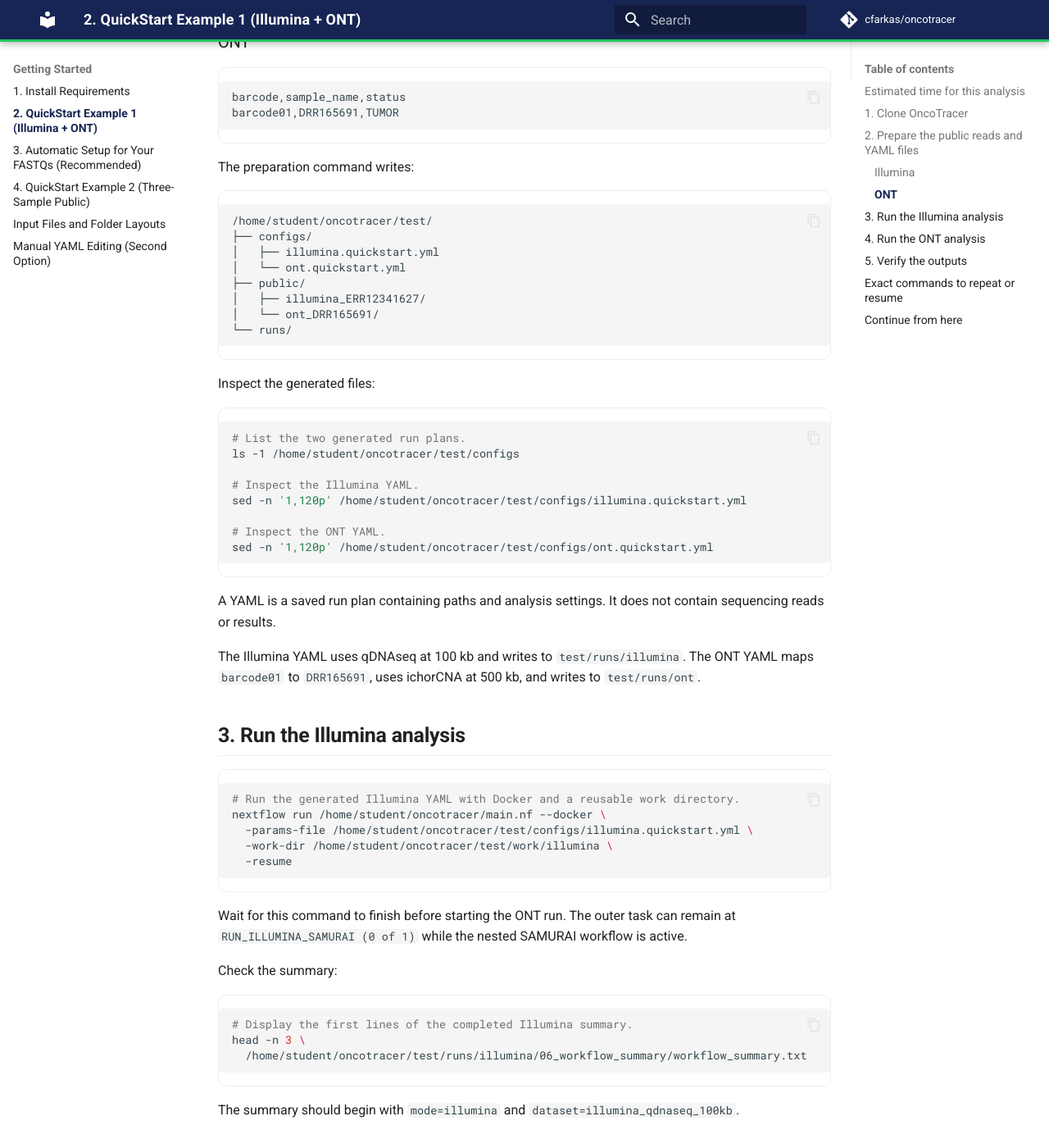
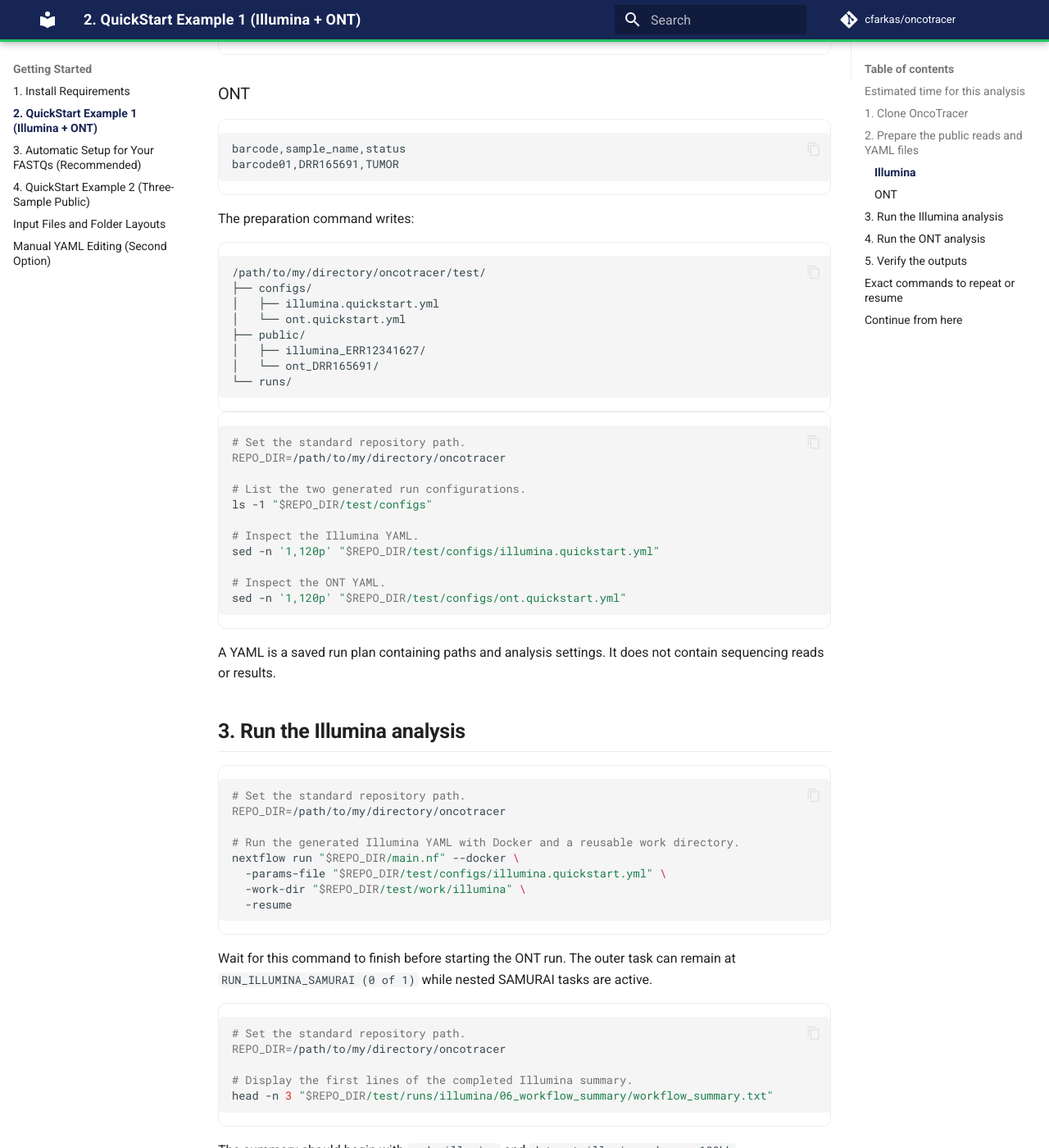
Before and after one commit to cfarkas/oncotracer, an MkDocs documentation site: the page built from docs/quick_start.md, in a window 1280 px wide and 1400 px high, scrolled down 1887 px. Shown: the whole window at 82% size. Built offline with MkDocs 1.6.1 and Material for MkDocs 9.7.7, drawn with Linux system fonts in a browser that asks for light colours; comment, search, counter and statistics services are not loaded; some of the changed text lies outside the part shown.

Commit message:
Docs: standardize QuickStart paths

````diff
--- a/docs/quick_start.md
+++ b/docs/quick_start.md
@@ -2,11 +2,11 @@
 
 # QuickStart Example 1: one Illumina and one ONT sample
 
-This tutorial verifies a new OncoTracer installation with one public Illumina sample and one public Oxford Nanopore Technologies (ONT) sample. It downloads about **225 MB** of compressed reads, generates two YAML files, runs both workflows, and verifies the main outputs.
+This tutorial downloads about **225 MB** of public reads, creates one Illumina YAML and one ONT YAML, runs both workflows, and verifies the main outputs.
 
-The commands below use Docker. On an HPC system configured with Singularity or Apptainer, replace `--docker` with `--singularity`. See [Installation](installation.md) for both options and the maintained [Docker image](https://hub.docker.com/r/carlosfarkas/oncotracer).
+The commands use Docker. On an HPC system configured with Singularity or Apptainer, replace `--docker` with `--singularity`. See [Installation](installation.md) and the maintained [Docker image](https://hub.docker.com/r/carlosfarkas/oncotracer).
 
-[![Six-step OncoTracer QuickStart flow: clone the repository, prepare the reads and two run plans, understand the YAML files, run Illumina, run ONT, and confirm and open the CNA results.](assets/tutorial/quickstart_flow.svg)](assets/tutorial/quickstart_flow.svg)
+[![Six-step OncoTracer QuickStart flow](assets/tutorial/quickstart_flow.svg)](assets/tutorial/quickstart_flow.svg)
 
 ## Estimated time for this analysis
 
@@ -14,30 +14,36 @@ The example reads are small, but an uncached first analysis also downloads hg38
 
 ## 1. Clone OncoTracer
 
-This tutorial uses `/home/student/oncotracer` as an example path. Replace it when your clone is elsewhere.
+Use `/path/to/my/directory/oncotracer` as the repository path throughout this tutorial.
 
 ```bash
-# Clone OncoTracer into the example directory.
-git clone https://github.com/cfarkas/oncotracer.git /home/student/oncotracer
+# Set the standard repository path.
+REPO_DIR=/path/to/my/directory/oncotracer
 
-# Enter the repository and confirm the current path.
-cd /home/student/oncotracer
+# Clone OncoTracer into that directory.
+git clone https://github.com/cfarkas/oncotracer.git "$REPO_DIR"
+
+# Enter the repository and confirm the path.
+cd "$REPO_DIR"
 pwd
 ```
 
-Skip the `git clone` command when the repository already exists.
+Skip the clone command when the repository already exists.
 
 ## 2. Prepare the public reads and YAML files
 
 ```bash
+# Set the standard repository path.
+REPO_DIR=/path/to/my/directory/oncotracer
+
 # Download and validate the public Illumina and ONT reads, then create both YAML files.
-nextflow run /home/student/oncotracer/main.nf --make_test \
-  --test_root /home/student/oncotracer/test
+nextflow run "$REPO_DIR/main.nf" --make_test \
+  --test_root "$REPO_DIR/test"
 ```
 
-This preparation step checks file size, MD5, and gzip integrity. It does not align reads or call CNAs.
+This step checks file size, MD5, and gzip integrity. It does not align reads or call CNAs.
 
-The public examples correspond to these sample mappings:
+The public examples use these sample mappings.
 
 ### Illumina
 
@@ -56,7 +62,7 @@ barcode01,DRR165691,TUMOR
 The preparation command writes:
 
 ```text
-/home/student/oncotracer/test/
+/path/to/my/directory/oncotracer/test/
 ├── configs/
 │   ├── illumina.quickstart.yml
 │   └── ont.quickstart.yml
@@ -66,41 +72,43 @@ The preparation command writes:
 └── runs/
 ```
 
-Inspect the generated files:
+```bash
+# Set the standard repository path.
+REPO_DIR=/path/to/my/directory/oncotracer
 
-```bash
-# List the two generated run plans.
-ls -1 /home/student/oncotracer/test/configs
+# List the two generated run configurations.
+ls -1 "$REPO_DIR/test/configs"
 
 # Inspect the Illumina YAML.
-sed -n '1,120p' /home/student/oncotracer/test/configs/illumina.quickstart.yml
+sed -n '1,120p' "$REPO_DIR/test/configs/illumina.quickstart.yml"
 
 # Inspect the ONT YAML.
-sed -n '1,120p' /home/student/oncotracer/test/configs/ont.quickstart.yml
+sed -n '1,120p' "$REPO_DIR/test/configs/ont.quickstart.yml"
 ```
 
 A YAML is a saved run plan containing paths and analysis settings. It does not contain sequencing reads or results.
 
-The Illumina YAML uses qDNAseq at 100 kb and writes to `test/runs/illumina`. The ONT YAML maps `barcode01` to `DRR165691`, uses ichorCNA at 500 kb, and writes to `test/runs/ont`.
-
 ## 3. Run the Illumina analysis
 
 ```bash
+# Set the standard repository path.
+REPO_DIR=/path/to/my/directory/oncotracer
+
 # Run the generated Illumina YAML with Docker and a reusable work directory.
-nextflow run /home/student/oncotracer/main.nf --docker \
-  -params-file /home/student/oncotracer/test/configs/illumina.quickstart.yml \
-  -work-dir /home/student/oncotracer/test/work/illumina \
+nextflow run "$REPO_DIR/main.nf" --docker \
+  -params-file "$REPO_DIR/test/configs/illumina.quickstart.yml" \
+  -work-dir "$REPO_DIR/test/work/illumina" \
   -resume
 ```
 
-Wait for this command to finish before starting the ONT run. The outer task can remain at `RUN_ILLUMINA_SAMURAI (0 of 1)` while the nested SAMURAI workflow is active.
-
-Check the summary:
+Wait for this command to finish before starting the ONT run. The outer task can remain at `RUN_ILLUMINA_SAMURAI (0 of 1)` while nested SAMURAI tasks are active.
 
 ```bash
+# Set the standard repository path.
+REPO_DIR=/path/to/my/directory/oncotracer
+
 # Display the first lines of the completed Illumina summary.
-head -n 3 \
-  /home/student/oncotracer/test/runs/illumina/06_workflow_summary/workflow_summary.txt
+head -n 3 "$REPO_DIR/test/runs/illumina/06_workflow_summary/workflow_summary.txt"
 ```
 
 The summary should begin with `mode=illumina` and `dataset=illumina_qdnaseq_100kb`.
@@ -108,19 +116,22 @@ The summary should begin with `mode=illumina` and `dataset=illumina_qdnaseq_100k
 ## 4. Run the ONT analysis
 
 ```bash
+# Set the standard repository path.
+REPO_DIR=/path/to/my/directory/oncotracer
+
 # Run the generated ONT YAML after the Illumina run finishes.
-nextflow run /home/student/oncotracer/main.nf --docker \
-  -params-file /home/student/oncotracer/test/configs/ont.quickstart.yml \
-  -work-dir /home/student/oncotracer/test/work/ont \
+nextflow run "$REPO_DIR/main.nf" --docker \
+  -params-file "$REPO_DIR/test/configs/ont.quickstart.yml" \
+  -work-dir "$REPO_DIR/test/work/ont" \
   -resume
 ```
 
-Check the ONT summary:
+```bash
+# Set the standard repository path.
+REPO_DIR=/path/to/my/directory/oncotracer
 
-```bash
 # Display the first lines of the completed ONT summary.
-head -n 3 \
-  /home/student/oncotracer/test/runs/ont/06_workflow_summary/workflow_summary.txt
+head -n 3 "$REPO_DIR/test/runs/ont/06_workflow_summary/workflow_summary.txt"
 ```
 
 The summary should begin with `mode=ont` and `dataset=ONT_ichorcna_500kb`.
@@ -128,9 +139,12 @@ The summary should begin with `mode=ont` and `dataset=ONT_ichorcna_500kb`.
 ## 5. Verify the outputs
 
 ```bash
+# Set the standard repository path.
+REPO_DIR=/path/to/my/directory/oncotracer
+
 # Verify the required summary, CNA table, and plot files from both runs.
-python3 /home/student/oncotracer/examples/quickstart/verify_outputs.py \
-  --test-root /home/student/oncotracer/test
+python3 "$REPO_DIR/examples/quickstart/verify_outputs.py" \
+  --test-root "$REPO_DIR/test"
 ```
 
 A successful check ends with:
@@ -142,13 +156,13 @@ SUCCESS: both QuickStart workflows completed and required outputs were found.
 Important result folders are:
 
 ```text
-/home/student/oncotracer/test/runs/illumina/
+/path/to/my/directory/oncotracer/test/runs/illumina/
 ├── 01_samurai_illumina/
 ├── 03_cna_codification/
 ├── 04_cna_custom_plots/
 └── 06_workflow_summary/
 
-/home/student/oncotracer/test/runs/ont/
+/path/to/my/directory/oncotracer/test/runs/ont/
 ├── 01_samurai_ont/
 ├── 03_cna_codification/
 ├── 04_cna_custom_plots/
@@ -160,25 +174,29 @@ These public outputs are also shown in the [Results Gallery](gallery.md).
 ## Exact commands to repeat or resume
 
 ```bash
+# Set the standard repository path and enter it.
+REPO_DIR=/path/to/my/directory/oncotracer
+cd "$REPO_DIR"
+
 # Prepare or revalidate the public reads and YAML files.
-nextflow run /home/student/oncotracer/main.nf --make_test \
-  --test_root /home/student/oncotracer/test
+nextflow run "$REPO_DIR/main.nf" --make_test \
+  --test_root "$REPO_DIR/test"
 
 # Run or resume the Illumina example.
-nextflow run /home/student/oncotracer/main.nf --docker \
-  -params-file /home/student/oncotracer/test/configs/illumina.quickstart.yml \
-  -work-dir /home/student/oncotracer/test/work/illumina \
+nextflow run "$REPO_DIR/main.nf" --docker \
+  -params-file "$REPO_DIR/test/configs/illumina.quickstart.yml" \
+  -work-dir "$REPO_DIR/test/work/illumina" \
   -resume
 
 # Run or resume the ONT example after Illumina finishes.
-nextflow run /home/student/oncotracer/main.nf --docker \
-  -params-file /home/student/oncotracer/test/configs/ont.quickstart.yml \
-  -work-dir /home/student/oncotracer/test/work/ont \
+nextflow run "$REPO_DIR/main.nf" --docker \
+  -params-file "$REPO_DIR/test/configs/ont.quickstart.yml" \
+  -work-dir "$REPO_DIR/test/work/ont" \
   -resume
 
 # Verify both completed runs.
-python3 /home/student/oncotracer/examples/quickstart/verify_outputs.py \
-  --test-root /home/student/oncotracer/test
+python3 "$REPO_DIR/examples/quickstart/verify_outputs.py" \
+  --test-root "$REPO_DIR/test"
 ```
 
 ## Continue from here
````
